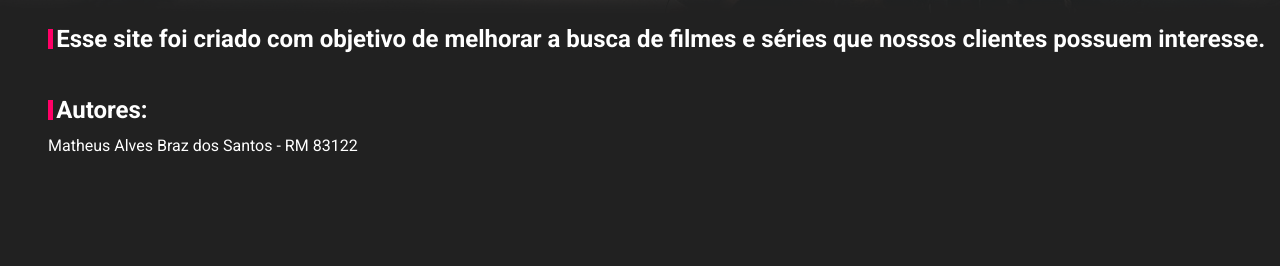
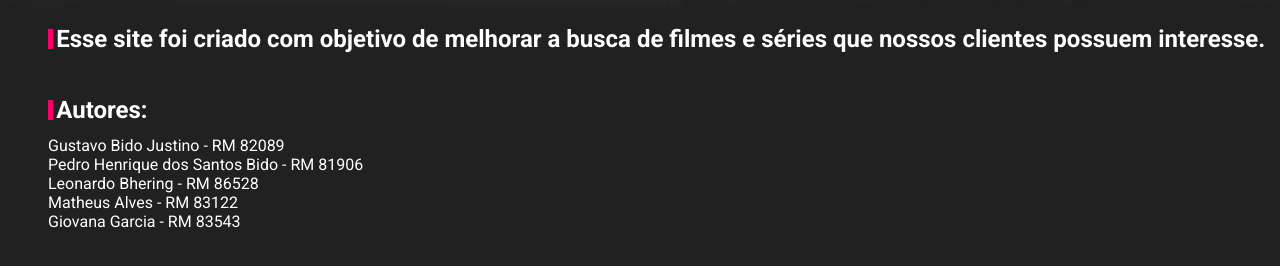
Before and after one commit to maathh/fiap-filmes-web, a plain HTML site: page sobre.html in a window 1280 px wide. Shown: the part 432-698 px from the top of the page. Drawn offline with Linux system fonts and the light colour scheme.

Commit message:
página sobre - autores

```diff
--- a/sobre.html
+++ b/sobre.html
@@ -37,7 +37,15 @@
 
         <h2>Autores:</h2>
         <p>
-            Matheus Alves Braz dos Santos - RM 83122
+            Gustavo Bido Justino - RM 82089
+            </br>
+            Pedro Henrique dos Santos Bido - RM 81906
+            </br>
+            Leonardo Bhering - RM 86528
+            </br>
+            Matheus Alves - RM 83122
+            </br>
+            Giovana Garcia - RM 83543
             </br>
         </p>
 
```
